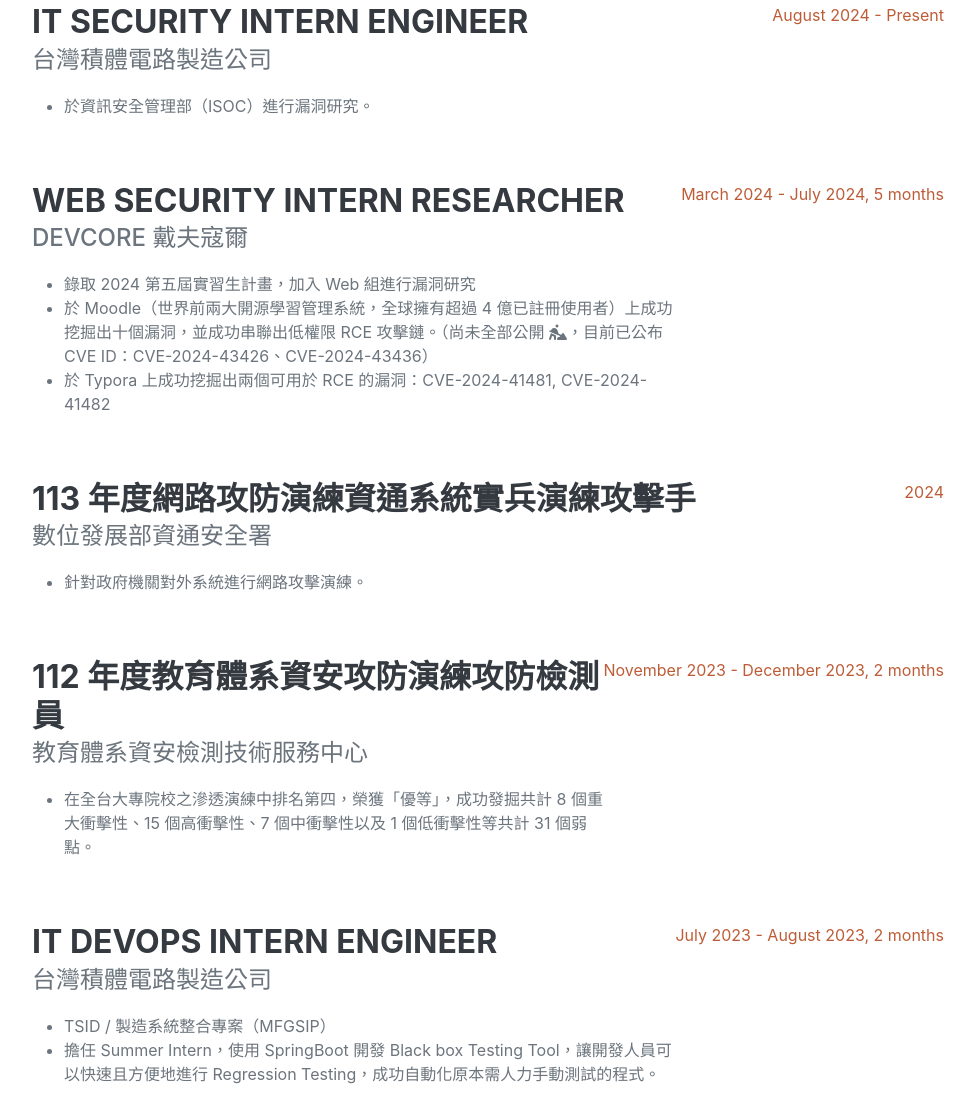
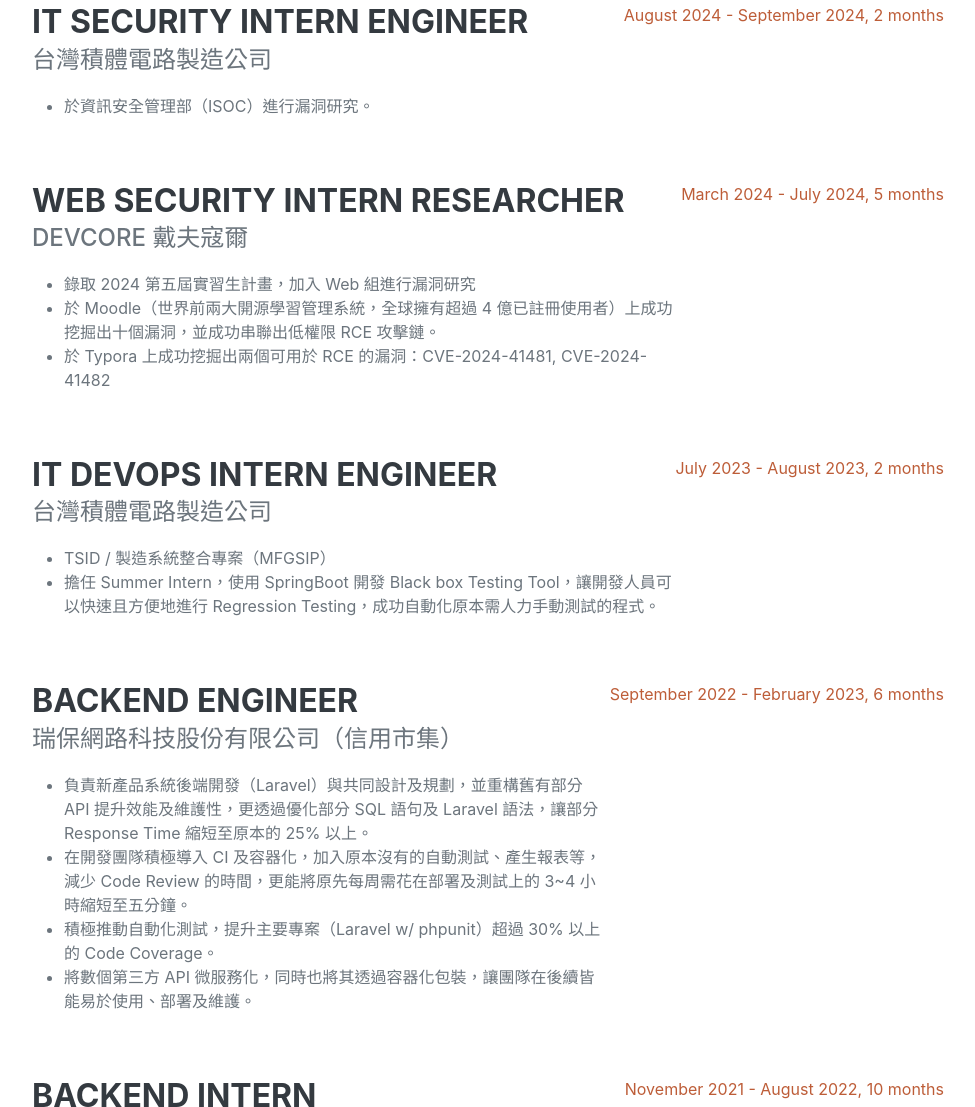
Before and after one commit to TaiYou-TW/resume, a plain HTML site: page index.html in a window 1280 px wide. Shown: the part 993-2100 px from the top of the page, without its empty margins (288-1263 px from the left). Drawn offline with Linux system fonts and the light colour scheme; a web font is replaced by a local one.

Commit message:
feat: remove useless information and update date of TSMC intern

```diff
--- a/index.html
+++ b/index.html
@@ -149,7 +149,7 @@
                             </ul>
                         </div>
                         <div class="flex-shrink-0">
-                            <span class="text-primary">August 2024 - Present</span>
+                            <span class="text-primary">August 2024 - September 2024, 2 months</span>
                         </div>
                     </div>
                     <div class="d-flex flex-column flex-md-row justify-content-between mb-5">
@@ -161,9 +161,7 @@
                                 <li>
                                     於 Moodle（世界前兩大開源學習管理系統，全球擁有超過 4
                                     億已註冊使用者）上成功挖掘出十個漏洞，並成功串聯出低權限 RCE
-                                    攻擊鏈。（尚未全部公開
-                                    <i class="fa-solid fa-person-digging"></i>，目前已公布 CVE
-                                    ID：CVE-2024-43426、CVE-2024-43436）
+                                    攻擊鏈。
                                 </li>
                                 <li>
                                     於 Typora 上成功挖掘出兩個可用於 RCE 的漏洞：CVE-2024-41481,
@@ -173,36 +171,6 @@
                         </div>
                         <div class="flex-shrink-0">
                             <span class="text-primary">March 2024 - July 2024, 5 months</span>
-                        </div>
-                    </div>
-                    <div class="d-flex flex-column flex-md-row justify-content-between mb-5">
-                        <div class="flex-grow-1">
-                            <h3 class="mb-0">113 年度網路攻防演練資通系統實兵演練攻擊手</h3>
-                            <div class="subheading mb-3">數位發展部資通安全署</div>
-                            <ul>
-                                <li>針對政府機關對外系統進行網路攻擊演練。</li>
-                            </ul>
-                        </div>
-                        <div class="flex-shrink-0">
-                            <span class="text-primary">2024</span>
-                        </div>
-                    </div>
-                    <div class="d-flex flex-column flex-md-row justify-content-between mb-5">
-                        <div class="flex-grow-1">
-                            <h3 class="mb-0">112 年度教育體系資安攻防演練攻防檢測員</h3>
-                            <div class="subheading mb-3">教育體系資安檢測技術服務中心</div>
-                            <ul>
-                                <li>
-                                    在全台大專院校之滲透演練中排名第四，榮獲「優等」，成功發掘共計 8
-                                    個重大衝擊性、15 個高衝擊性、7 個中衝擊性以及 1 個低衝擊性等共計
-                                    31 個弱點。
-                                </li>
-                            </ul>
-                        </div>
-                        <div class="flex-shrink-0">
-                            <span class="text-primary"
-                                >November 2023 - December 2023, 2 months</span
-                            >
                         </div>
                     </div>
                     <div class="d-flex flex-column flex-md-row justify-content-between mb-5">
@@ -386,19 +354,6 @@
                         </div>
                         <div class="flex-shrink-0">
                             <span class="text-primary">January 2020 - December 2020, 1 year</span>
-                        </div>
-                    </div>
-                    <div class="d-flex flex-column flex-md-row justify-content-between mb-5">
-                        <div class="flex-grow-1">
-                            <h3 class="mb-0">AIG 遊戲公司遊戲產學合作案</h3>
-                            <ul>
-                                <li>負責網頁遊戲開發及前後端開發（Cocos Creator、TypeScript）。</li>
-                            </ul>
-                        </div>
-                        <div class="flex-shrink-0">
-                            <span class="text-primary"
-                                >February 2020 - September 2020, 8 months</span
-                            >
                         </div>
                     </div>
                 </div>
@@ -961,6 +916,17 @@
                     </div>
                     <div class="d-flex flex-column flex-md-row justify-content-between mb-5">
                         <div class="flex-grow-1">
+                            <h3 class="mb-0">第九屆臺灣好厲駭 TAIWAN Holy High</h3>
+                            <div class="subheading mb-3">
+                                教育部先進資通安全實務人才培育計畫推動辦公室
+                            </div>
+                        </div>
+                        <div class="flex-shrink-0">
+                            <span class="text-primary">2024 ~ 2025</span>
+                        </div>
+                    </div>
+                    <div class="d-flex flex-column flex-md-row justify-content-between mb-5">
+                        <div class="flex-grow-1">
                             <h3 class="mb-0">第八屆臺灣好厲駭 TAIWAN Holy High</h3>
                             <div class="subheading mb-3">
                                 教育部先進資通安全實務人才培育計畫推動辦公室
```
